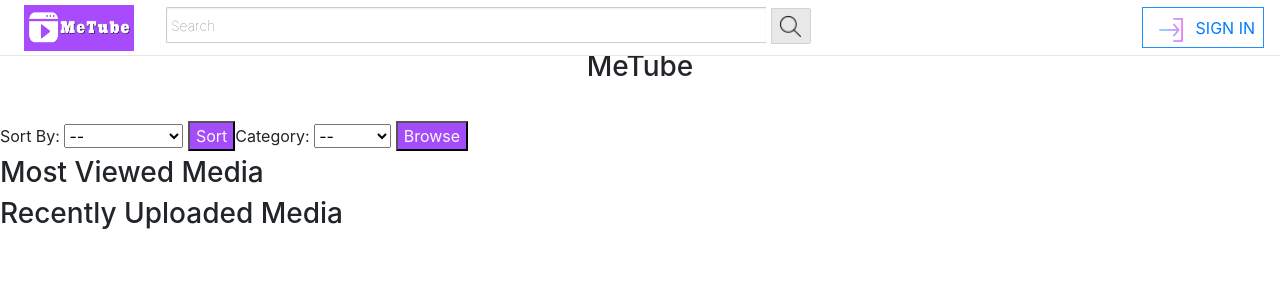
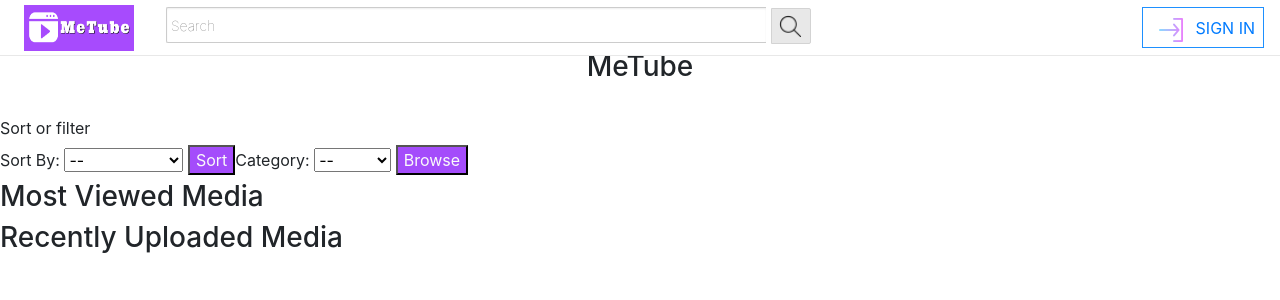
Before and after one commit to shriram-s6/MeTube-application, a PHP site: page / in a window 1280 px wide. Shown: the top 300 px of the page. Run offline with PHP 8.4, Linux system fonts and the light colour scheme; data that the repository does not hold is empty; some libraries are stand-ins or nearby versions.

Commit message:
formatted index.php

```diff
--- a/index.php
+++ b/index.php
@@ -12,8 +12,10 @@ error_reporting(E_ERROR | E_PARSE);
 
 
 ?>
+<span> Sort or filter </span>
+<br>
+<div class="filters" style="display: flex;">
 
-<div class="filters" style="display: flex;">
     <form action='' method='POST'>
         <label for='filter'>Sort By:</label>
         <select id='filterType' name='filterType'>
@@ -24,7 +26,6 @@ error_reporting(E_ERROR | E_PARSE);
         </select>
         <input type='submit' name='submitFilterBy' value='Sort' style='max-width: 450px;align-self: center;margin-top: 5px;background-color: #a44cfb;color: #fafafa'>
     </form>
-
 
     <form action='' method='POST'>
         <label for='categoryFilter'>Category:</label>
```
